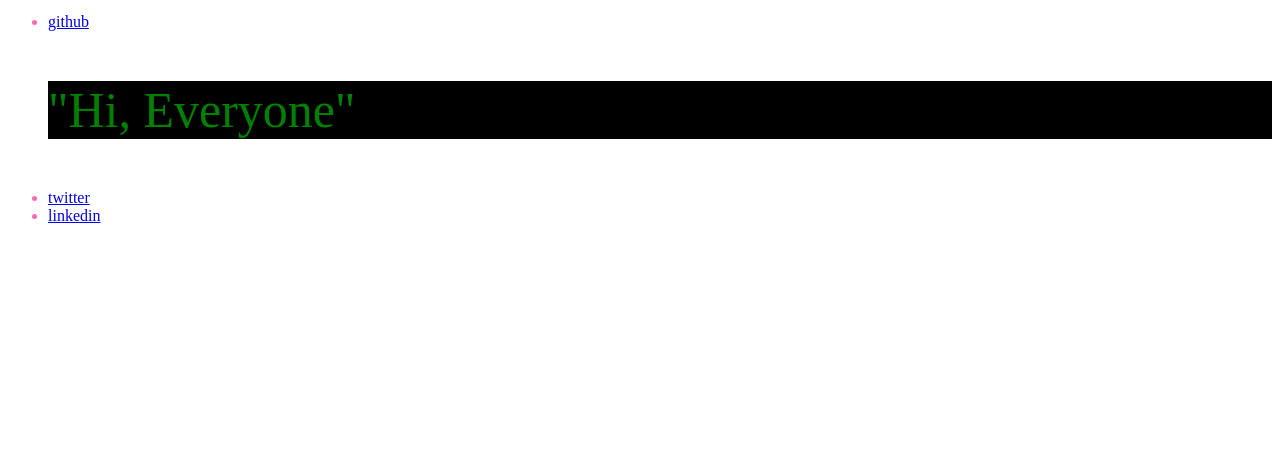
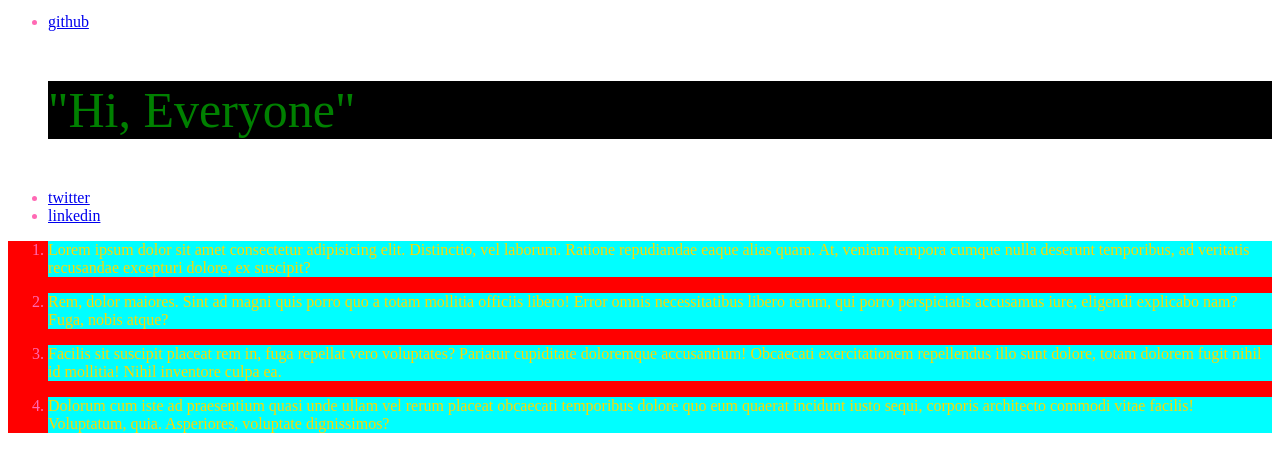
Before and after one commit to TrevonBurtch/SavvyCoders, a website built with Parcel: page index.html in a window 1280 px wide. Shown: the part 509-958 px from the top of the page. Before the commit the page ends 800 px from the top, so only its background shows below. Built offline with nearby package versions, Linux system fonts and the light colour scheme.

```diff
--- a/index.html
+++ b/index.html
@@ -64,5 +64,21 @@
         <li><a href="https://twitter.com/TrevonBurtch>twitter">twitter</a></li>
         <li><a href= "https://linked.com/in/trevonburtch">linkedin</a></li>
     </ul>
+
+
+    <ol id="content">
+        <li>
+            <p>Lorem ipsum dolor sit amet consectetur adipisicing elit. Distinctio, vel laborum. Ratione repudiandae eaque alias quam. At, veniam tempora cumque nulla deserunt temporibus, ad veritatis recusandae excepturi dolore, ex suscipit?</p>
+        </li>
+        <li>
+            <p>Rem, dolor maiores. Sint ad magni quis porro quo a totam mollitia officiis libero! Error omnis necessitatibus libero rerum, qui porro perspiciatis accusamus iure, eligendi explicabo nam? Fuga, nobis atque?</p>
+        </li>
+        <li>
+            <p>Facilis sit suscipit placeat rem in, fuga repellat vero voluptates? Pariatur cupiditate doloremque accusantium! Obcaecati exercitationem repellendus illo sunt dolore, totam dolorem fugit nihil id mollitia! Nihil inventore culpa ea.</p>
+        </li>
+        <li>
+            <p>Dolorum cum iste ad praesentium quasi unde ullam vel rerum placeat obcaecati temporibus dolore quo eum quaerat incidunt iusto sequi, corporis architecto commodi vitae facilis! Voluptatum, quia. Asperiores, voluptate dignissimos?</p>
+        </li>
+    </ol>
 </body>
 </html>
```
